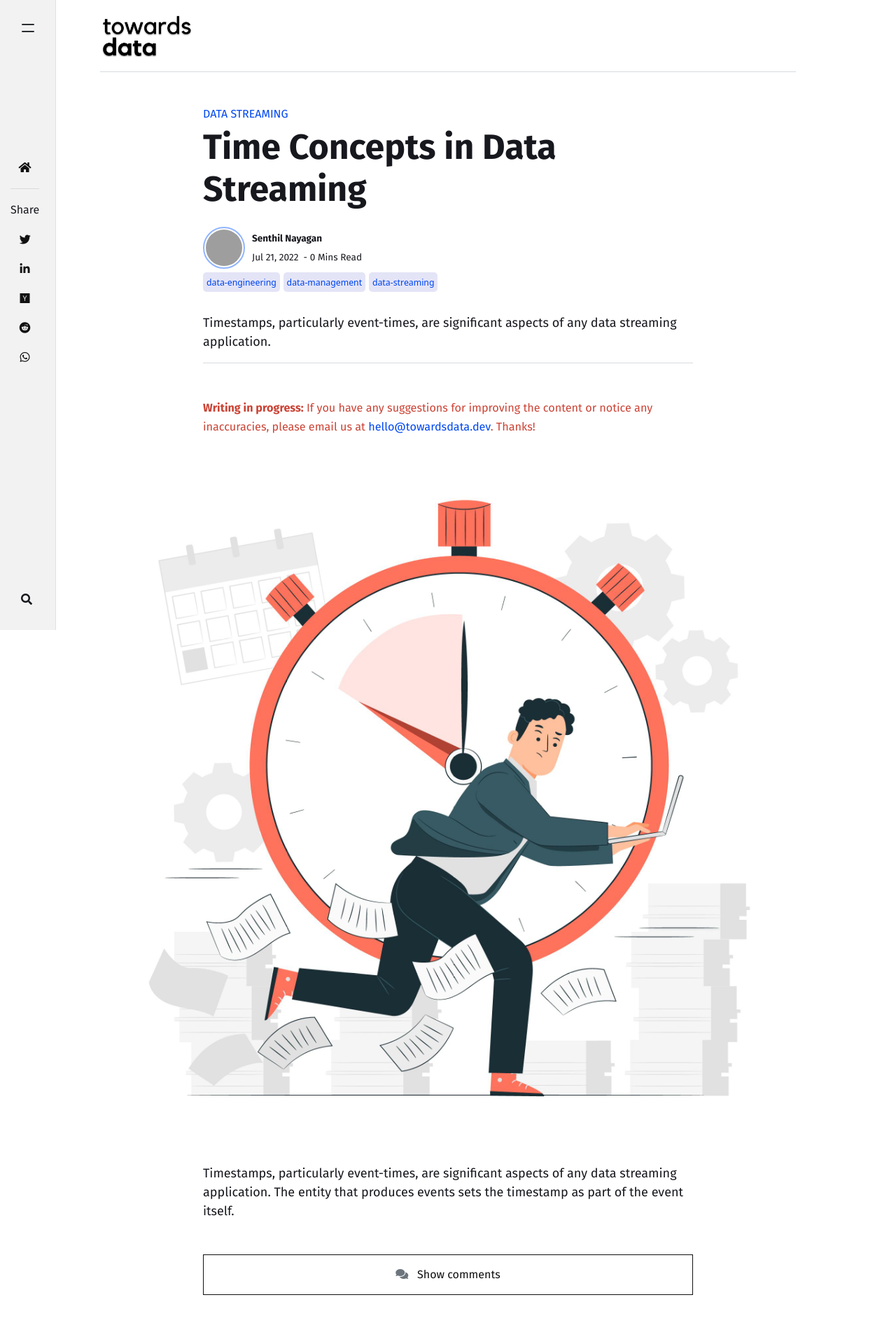
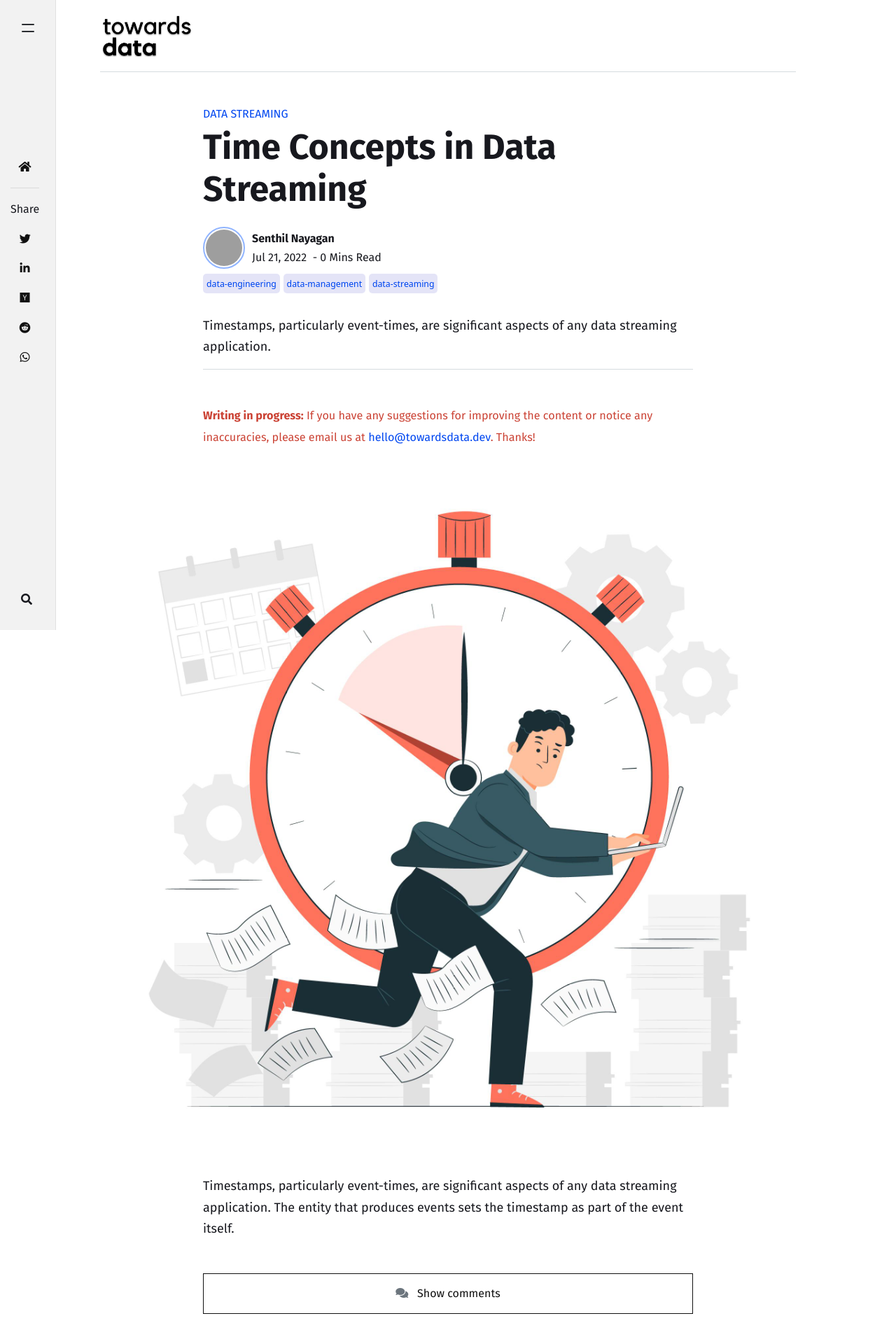
Before and after one commit to towardsdata/towardsdata.github.io, a Jekyll site: the page built from _posts/data/data-management/data-engineering/data-streaming/2022-07-21-time-concepts-in-data-streaming.markdown, in a window 1280 px wide. Shown: the top 1920 px of the page at 70% size. Built offline with Jekyll 4.4.1, drawn with Linux system fonts in a browser that asks for light colours; nearby versions of some CDN libraries; comment, search, counter and statistics services are not loaded; grey boxes are pictures that could not be loaded.

Commit message:
Styles updated

```diff
--- a/_layouts/post.html
+++ b/_layouts/post.html
@@ -18,7 +18,7 @@ post_class: post-template
     <!-- Author and Date -->
     {% assign author = site.authors[page.author] %}
     {% if page.author %}
-        <div class="d-flex align-items-center mt-4" style="font-size: 85%">
+        <div class="d-flex align-items-center mt-4" style="font-size: 100%">
             <div>
                 {% if author.avatar %}
                 <img class="author-thumb" src="{{site.baseurl}}/{{ author.avatar }}" alt="{{ author.display_name }}">
--- a/assets/css/theme.scss
+++ b/assets/css/theme.scss
@@ -73,8 +73,8 @@ body, input, button, select, optgroup, textarea {
     color-scheme: light;
 }
 body {
-    //line-height: 1.7;
-    line-height: 27px;
+    line-height: 1.7;
+    //line-height: 27px;
     background: $background-color;
 }
 a {
```
Also changed, not shown: README.md.
